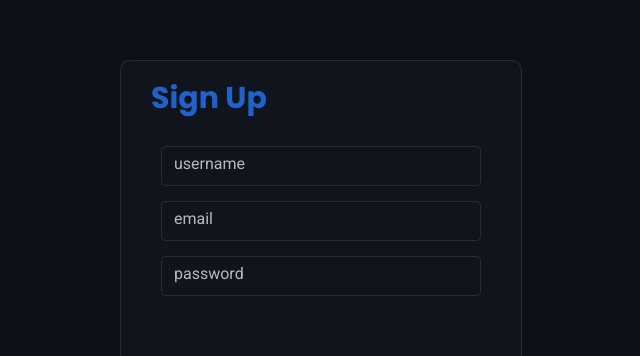
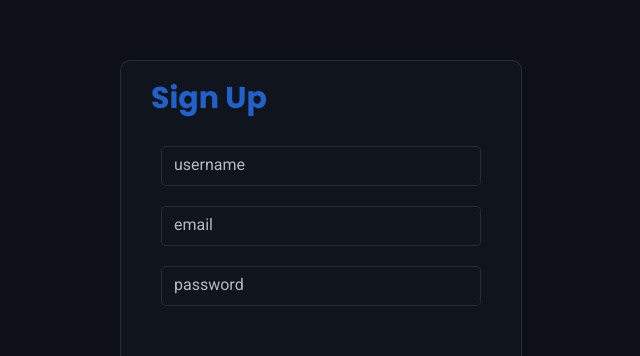
Before and after one commit to wwwAlireza/react-signup-signin, a React (Create React App) app: page /signup in a window 1280 px wide. Shown: the part 139-495 px from the top of the page, without its empty margins (319-959 px from the left). Built offline with nearby package versions, Linux system fonts and the light colour scheme.

Commit message:
some changes in input styles

```diff
--- a/src/styles/input/input.module.css
+++ b/src/styles/input/input.module.css
@@ -18,6 +18,7 @@
           box-sizing: border-box;
   padding: 10px;
   font-size: 1.5rem;
+  position: relative;
 }
 
 .input:focus {
@@ -51,6 +52,7 @@
   overflow-wrap: break-word;
   width: 77%;
   text-align: start;
+  padding-bottom: 5px;
 }
 
 .activeInput .inputPlaceholder {
--- a/src/styles/input/input.module.scss
+++ b/src/styles/input/input.module.scss
@@ -21,6 +21,7 @@
     box-sizing: border-box;
     padding: 10px;
     font-size: 1.5rem;
+    position: relative;
 
     &:focus {
         ~.inputPlaceholder {
@@ -54,6 +55,7 @@
     overflow-wrap: break-word;
     width: 77%;
     text-align: start;
+    padding-bottom: 5px;
 }
 
 .activeInput {
```
Also changed, not shown: 1 other file (tests, documents, lock files or other folders).
